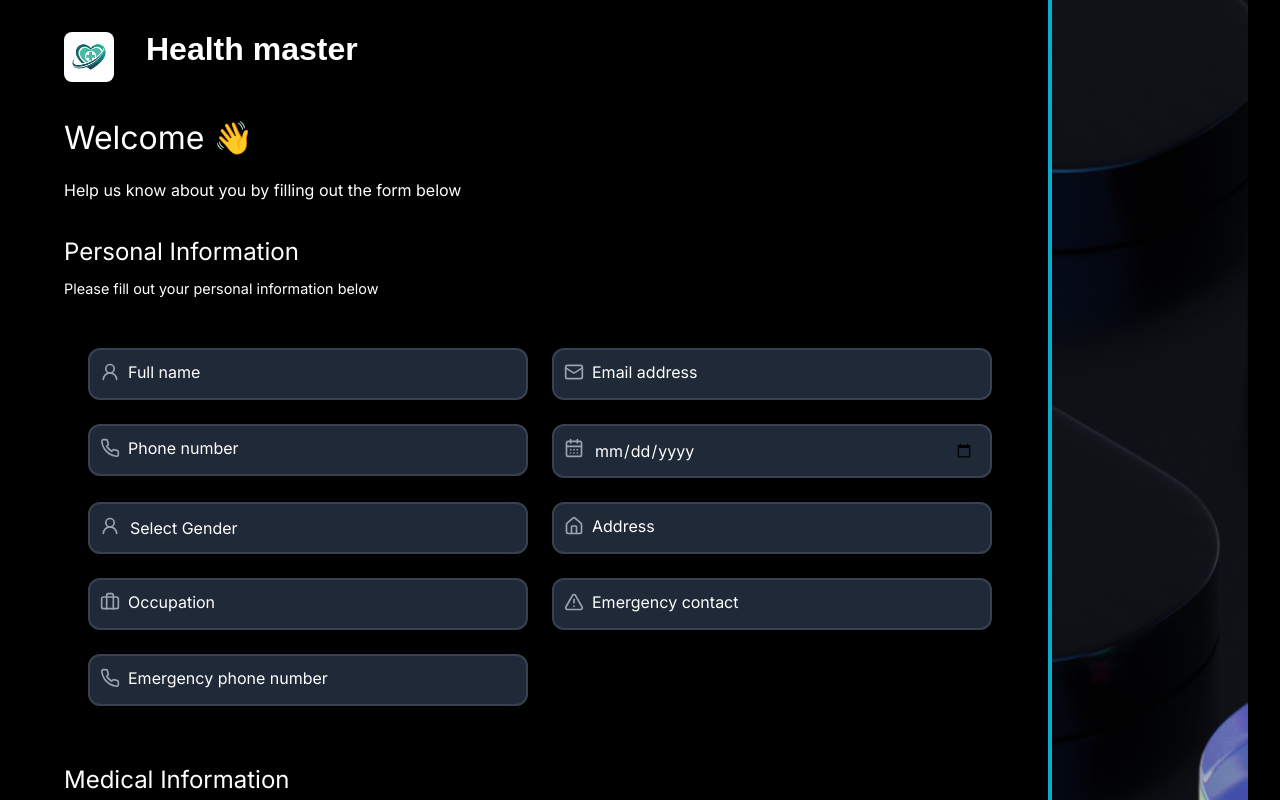
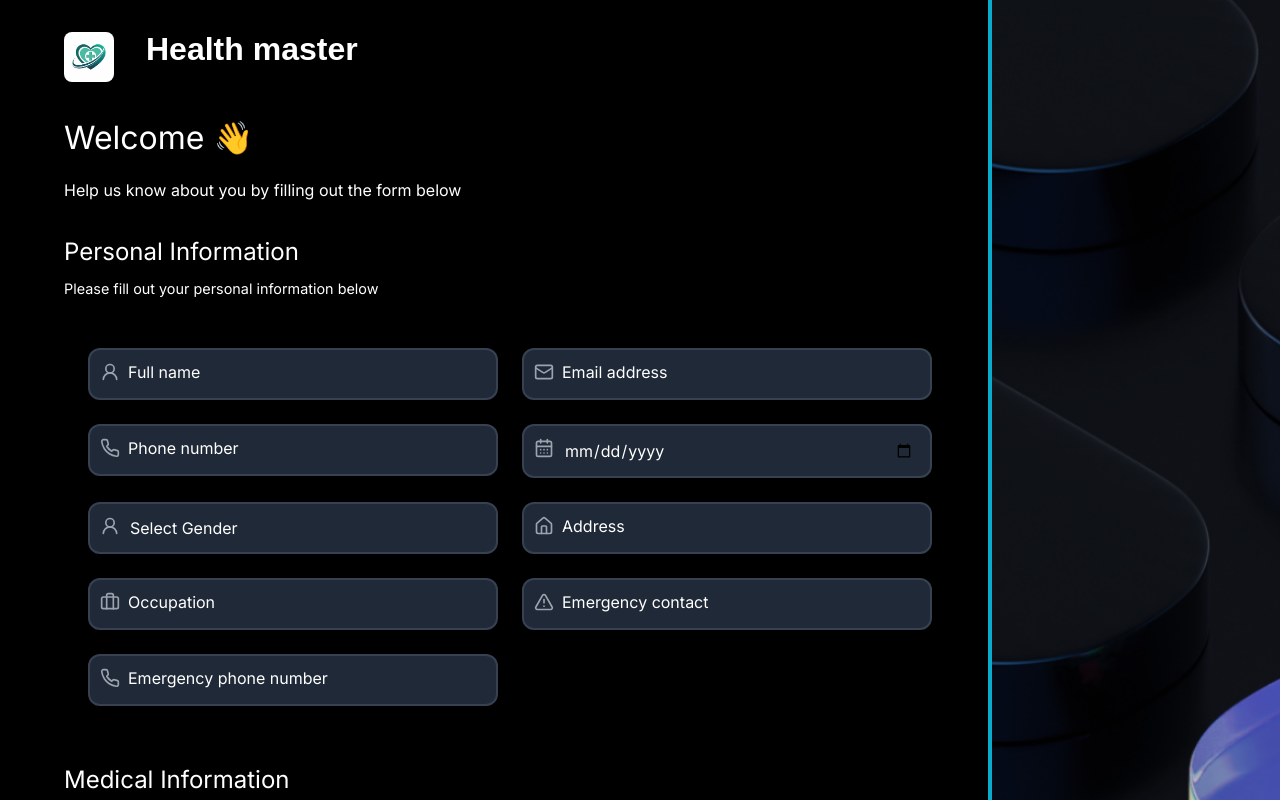
Before and after one commit to CHEGEBB/healthmasterv2, a Next.js app: page /data in a window 1280 px wide. Shown: the top 800 px of the page. Built offline with nearby package versions, Linux system fonts and the light colour scheme.

Commit message:
refactor: Update health dashboard layout and styles

```diff
--- a/sass/data.scss
+++ b/sass/data.scss
@@ -5,7 +5,7 @@ $text-color: #fff;
 
 @mixin respond-to($breakpoint) {
   @if $breakpoint == "desktop" {
-    @media (min-width: 1280px) and (max-width: 1920px) { @content; }
+    @media (min-width: 1280px) and (max-width: 1399px) { @content; }
   }
   @if $breakpoint == "tablet" {
     @media (min-width: 768px) and (max-width: 1279px) { @content; }
@@ -14,7 +14,7 @@ $text-color: #fff;
     @media (max-width: 767px) { @content; }
   }
   @if $breakpoint == "large-desktop" {
-    @media (min-width: 1920px) { @content; }
+    @media (min-width: 1400px) and (max-width: 1920px) { @content; }
   }
 }
 
@@ -44,6 +44,13 @@ body {
     flex-direction: row;
     justify-content: space-between;
     min-width: 100vw;
+  }
+  @include respond-to('desktop') {
+    flex-direction: row;
+    justify-content: space-between;
+    min-width: 100vw;
+    overflow-x: hidden !important;
+
   }
 }
 
@@ -93,14 +100,18 @@ body {
   }
 
   @include respond-to('mobile') {
-    max-width: 100%;
+    min-width: 370px;
     padding: 1rem;
+    justify-content: center;
+    align-items: center;
+    margin: 0 auto;
+    margin-left: -35px;
   }
   @include respond-to('desktop') {
     max-width: calc(100% - 200px);
   }
   @include respond-to('large-desktop') {
-    max-width: calc(50% - 1rem);
+    max-width: calc(80% - 1rem);
   }
 
   h2 {
@@ -209,6 +220,12 @@ body {
         @include respond-to('mobile') {
           font-size: 16px;
         }
+        @include respond-to('desktop') {
+          font-size: 18px;
+        }
+        @include respond-to('large-desktop') {
+          font-size: 20px;
+        }
       }
     }
   }
@@ -230,23 +247,26 @@ body {
   }
 
   @include respond-to('mobile') {
-    width: 100%;
+    min-width: 100vw;
     height: 150px;
     min-height: auto;
+    margin-left: -40px;
     border-left: none;
     border-top: 4px solid $secondary-color;
   }
 
   @include respond-to('desktop') {
-    width: 200px;
+    width: 300px;
     height: auto;
     min-height: auto;
     border-left: 4px solid $secondary-color;
     border-top: none;
+    margin-right: -40px;
   }
 
   @include respond-to('large-desktop') {
-    width: 250px;
+    width: 450px;
+    margin-right: -13px;
   }
 
   img {
```
